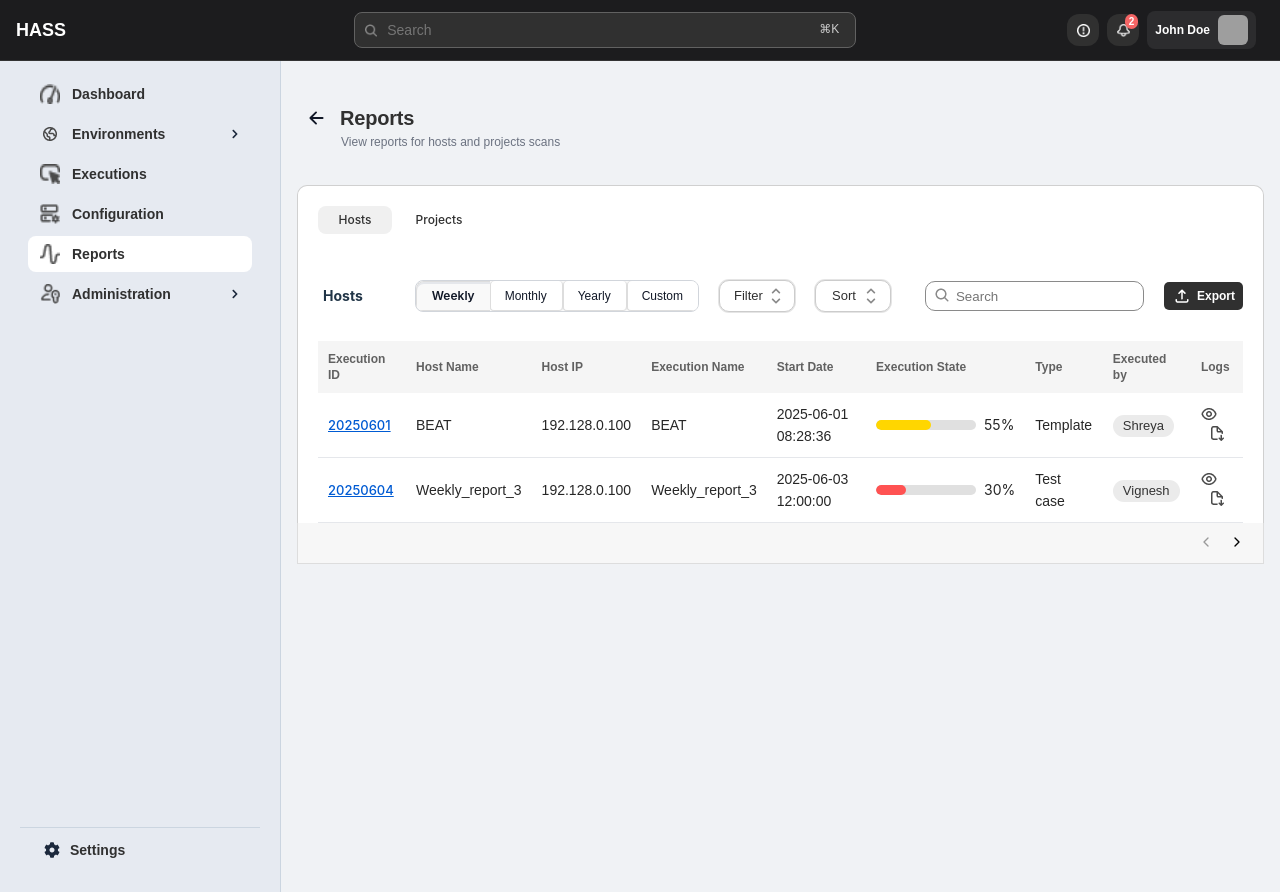
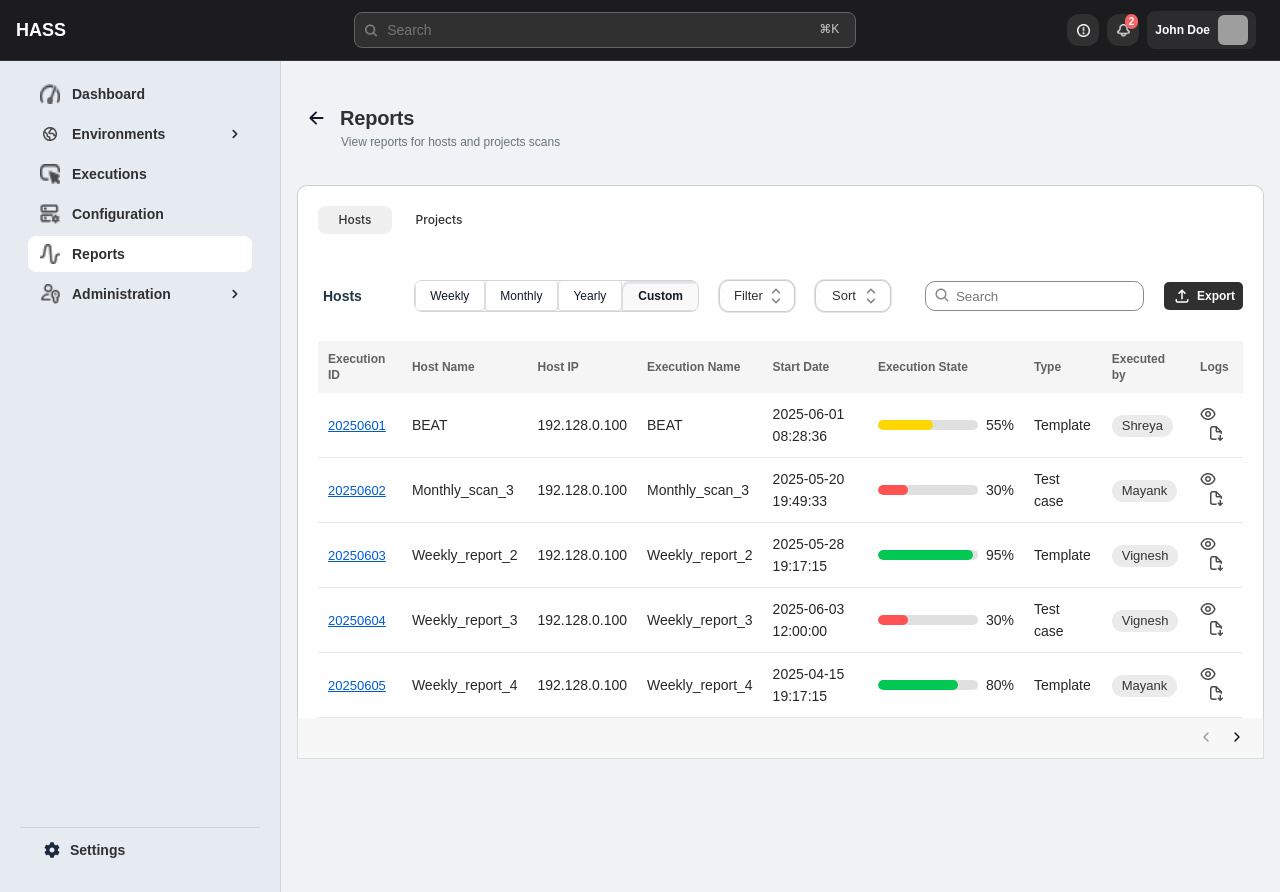
Before and after one commit to Alakhdeepsingh/snabbit, a React (Vite) app: page / in a window 1280 px wide. Built offline with nearby package versions, Linux system fonts and the light colour scheme; grey boxes are pictures that could not be loaded.

Commit message:
correct-fonts

```diff
--- a/src/components/Reports/index.jsx
+++ b/src/components/Reports/index.jsx
@@ -46,7 +46,7 @@ const filterByTimeRange = (items, filterType) => {
 };
 
 const Reports = () => {
-    const [filter, setFilter] = useState("Weekly");
+    const [filter, setFilter] = useState("Custom");
     const [search, setSearch] = useState("");
     const [sortBy, setSortBy] = useState(null);
     const [showFilterOptions, setShowFilterOptions] = useState(false);
@@ -301,7 +301,7 @@ const Reports = () => {
                                                     <span
                                                         style={{
                                                             marginLeft: "8px",
-                                                            fontFamily: "Inter",
+                                                            fontFamily: "sans-serif",
                                                             fontWeight: 400,
                                                             fontSize: "14px",
                                                             lineHeight: "22px",
@@ -331,7 +331,7 @@ const Reports = () => {
                                                 key === "Execution ID" ? (
                                                     <span
                                                         style={{
-                                                            fontFamily: "Inter",
+                                                            fontFamily: "sans-serif",
                                                             fontWeight: 450,
                                                             fontSize: "13px",
                                                             lineHeight: "20px",
--- a/src/components/Reports/style.css
+++ b/src/components/Reports/style.css
@@ -186,7 +186,7 @@
 }
 
 .host-heading {
-  font-family: Inter;
+  font-family: sans-serif;
   font-weight: 650;
   font-size: 14px;
   line-height: 20px;
@@ -444,7 +444,7 @@
   /* background-color: #0000000d; */
   font-weight: bold;
   color: #303030;
-  font-family: Inter;
+  font-family: sans-serif !important;
   font-weight: 550;
   font-size: 12px !important;
   line-height: 16px;
```
